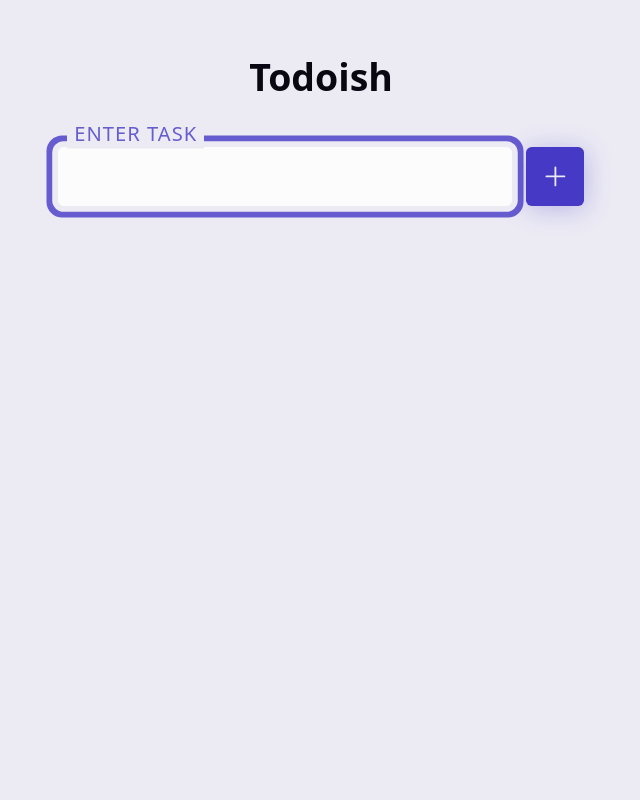
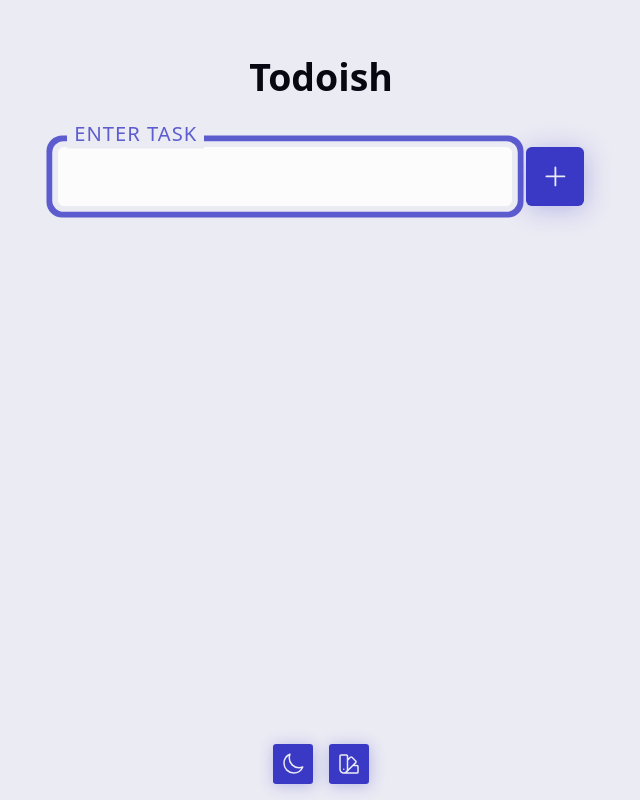
Before and after one commit to akshat-OwO/Todoish, a React (Vite) app: page / in a window 1280 px wide. Shown: the whole page, without its empty margins (319-959 px from the left). Built offline with nearby package versions, Linux system fonts and the light colour scheme.

Commit message:
Custom Theme Switcher

```diff
--- a/src/App.jsx
+++ b/src/App.jsx
@@ -7,6 +7,7 @@
 import CustomForm from './components/CustomForm';
 import EditForm from './components/EditForm';
 import Tasklist from './components/Tasklist';
+import ThemeSwitcher from './components/ThemeSwitcher';
 
 function App() {
   const [tasks, setTasks] = useLocalStorage('react-todo-tasks', []);
@@ -67,6 +68,7 @@
           enterEditMode={enterEditMode}
         />
       )}
+      <ThemeSwitcher />
     </div>
   )
 }
--- /dev/null
+++ b/src/components/ThemeSwitcher.jsx
@@ -0,0 +1,82 @@
+import { useState, useEffect } from 'react';
+
+// Icons
+import { XMarkIcon, SunIcon, MoonIcon, SwatchIcon } from '@heroicons/react/24/outline';
+
+// Custom hooks
+import useLocalStorage from '../hooks/useLocalStorage';
+
+// Styles
+import styles from './ThemeSwitcher.module.css';
+
+const ThemeSwitcher = () => {
+    const [hue, setHue] = useLocalStorage('react-todo.color', '240');
+
+    const defaultDark = window.matchMedia('(prefers-color-scheme: dark)').matches;
+    const [theme, setTheme] = useLocalStorage('react-todo.theme', defaultDark ? 'dark' : 'light');
+    const [isColorPicking, setIsColorPicking] = useState(false);
+
+    useEffect(() => {
+        document.documentElement.setAttribute('color-scheme', theme);
+    }, [theme]);
+
+    useEffect(() => {
+        document.documentElement.style.setProperty('--_hue', hue);
+    }, [hue]);
+
+    return (
+        <aside
+            className={styles.wrapper}
+            style={{
+                backgroundColor: isColorPicking
+                    ? 'hsl(var(--muted) / .6)'
+                    : 'transparent'
+            }}
+        >
+            {
+                isColorPicking
+                    ? (
+                        <>
+                            <button
+                                className={`btn ${styles.close}`}
+                                aria-label='Close color picking mode'
+                                onClick={() => setIsColorPicking(false)}
+                            >
+                                <XMarkIcon />
+                            </button>
+                            <input
+                                type="range"
+                                className={styles.picker}
+                                min="0"
+                                max="360"
+                                aria-label='Change color themer slider'
+                                value={hue}
+                                onInput={(e) => setHue(e.target.value)}
+                            />
+                        </>
+                    )
+                    : (
+                        <div className={styles.btns}>
+                            <button
+                                className='btn'
+                                aria-label={`Change Theme to ${theme === 'light' ? "dark" : "light"} mode`}
+                                role='switch'
+                                onClick={() => setTheme(theme === 'light' ? 'dark' : 'light')}
+                            >
+                                {theme === 'dark' ? <SunIcon /> : <MoonIcon />}
+                            </button>
+                            <button
+                                className='btn'
+                                aria-label='Enable color picking mode'
+                                onClick={() => setIsColorPicking(true)}
+                            >
+                                <SwatchIcon />
+                            </button>
+                        </div>
+                    )
+            }
+        </aside>
+    );
+}
+
+export default ThemeSwitcher;
--- /dev/null
+++ b/src/components/ThemeSwitcher.module.css
@@ -0,0 +1,74 @@
+.wrapper {
+    position: fixed;
+    bottom: 0;
+    left: 0;
+    --wrapperSize: clamp(4em, 3vmax, 7em);
+    padding: 1em 2em;
+    width: 100%;
+    display: grid;
+    --_size: 1.5rem;
+    place-items: center;
+  }
+
+  .btns {
+    display: flex;
+    gap: 1em;
+  }
+
+  .picker:focus {
+    outline: none;
+  }
+
+  .picker {
+    appearance: none;
+    -webkit-appearance: none;
+    outline: none;
+    height: calc(var(--wrapperSize) * 0.2);
+    width: 100%;
+    border: 0.2em solid hsl(var(--muted));
+    box-shadow: 0 0 0.8em hsl(var(--accent) / 0.4);
+    border-radius: 100vmax;
+    background: linear-gradient(to right,
+        hsl(0, 50%, 50%),
+        hsl(25, 50%, 50%),
+        hsl(50, 50%, 50%),
+        hsl(75, 50%, 50%),
+        hsl(100, 50%, 50%),
+        hsl(125, 50%, 50%),
+        hsl(150, 50%, 50%),
+        hsl(175, 50%, 50%),
+        hsl(200, 50%, 50%),
+        hsl(225, 50%, 50%),
+        hsl(250, 50%, 50%),
+        hsl(275, 50%, 50%),
+        hsl(300, 50%, 50%),
+        hsl(325, 50%, 50%),
+        hsl(350, 50%, 50%));
+  }
+
+  .picker::-webkit-slider-thumb {
+    -webkit-appearance: none;
+    appearance: none;
+    height: calc(var(--wrapperSize) * 0.35);
+    width: calc(var(--wrapperSize) * 0.35);
+    border: none;
+    box-shadow:
+      0 0 0 .25em hsl(var(--muted)),
+      0 0 0 -.4em hsl(var(--accent) / 0.8);
+    border-radius: 100vmax;
+    background-color: hsl(var(--accent));
+    cursor: ew-resize;
+  }
+
+  .picker:focus::-webkit-slider-thumb {
+    box-shadow:
+      0 0 0 .25em hsl(var(--muted)),
+      0 0 0 .45em hsl(var(--accent) / 0.8);
+  }
+
+  .close {
+    position: absolute;
+    top: -2em;
+    left: 50%;
+    transform: translate(-50%, -50%);
+  }
--- a/src/hooks/useLocalStorage.jsx
+++ b/src/hooks/useLocalStorage.jsx
@@ -1,5 +1,4 @@
-import { useEffect } from "react";
-import { useState } from "react";
+import { useEffect, useState } from "react";
 
 const useLocalStorage = (key, initialValue) => {
 
```
